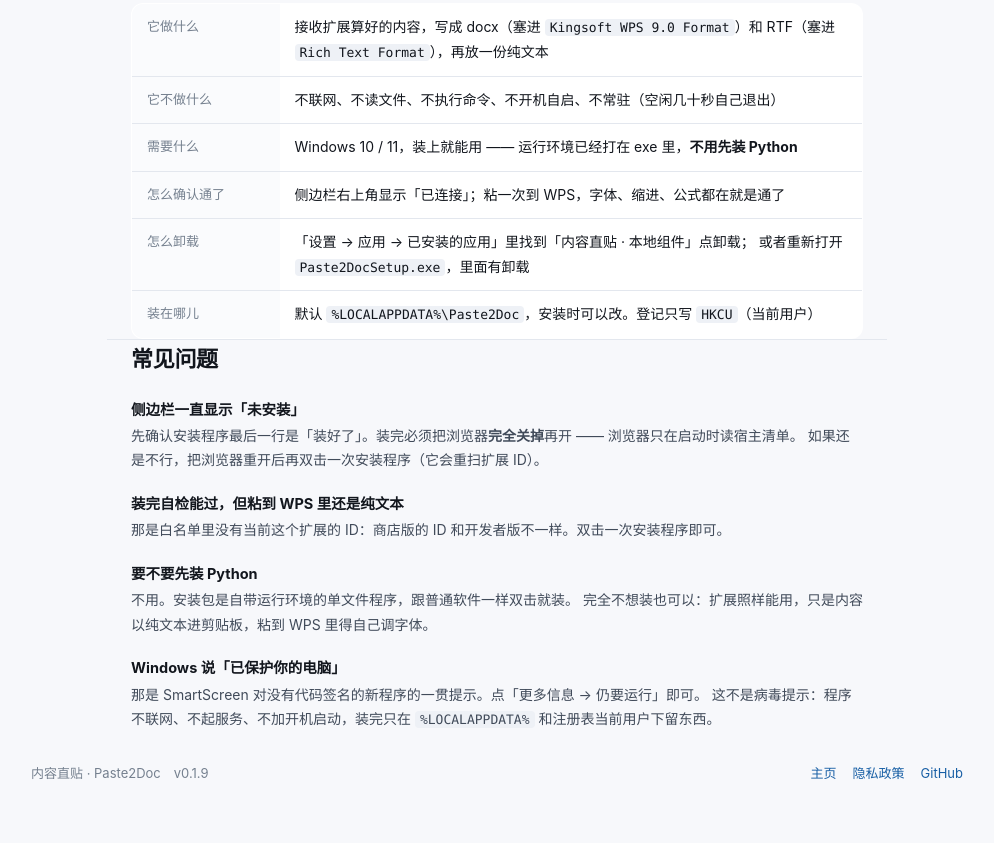
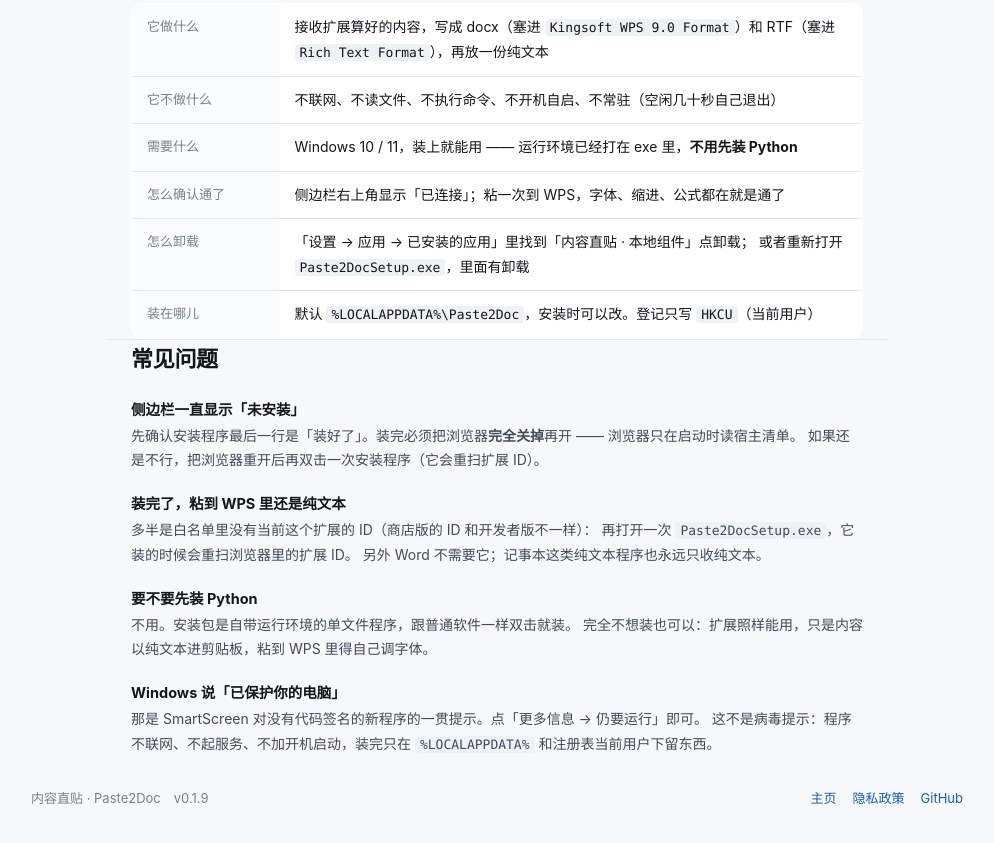
Before and after one commit to xuanyuan121/paste2doc, a plain HTML site: page host.html in a window 1280 px wide. Shown: the part 881-1724 px from the top of the page, without its empty margins (143-1137 px from the left). Drawn offline with Linux system fonts and the light colour scheme.

Commit message:
pages: host.html

```diff
--- a/host.html
+++ b/host.html
@@ -158,8 +158,10 @@
     <dd>先确认安装程序最后一行是「装好了」。装完必须把浏览器<b>完全关掉</b>再开 —— 浏览器只在启动时读宿主清单。
       如果还是不行，把浏览器重开后再双击一次安装程序（它会重扫扩展 ID）。</dd>
 
-    <dt>装完自检能过，但粘到 WPS 里还是纯文本</dt>
-    <dd>那是白名单里没有当前这个扩展的 ID：商店版的 ID 和开发者版不一样。双击一次安装程序即可。</dd>
+    <dt>装完了，粘到 WPS 里还是纯文本</dt>
+    <dd>多半是白名单里没有当前这个扩展的 ID（商店版的 ID 和开发者版不一样）：
+      再打开一次 <code>Paste2DocSetup.exe</code>，它装的时候会重扫浏览器里的扩展 ID。
+      另外 Word 不需要它；记事本这类纯文本程序也永远只收纯文本。</dd>
 
     <dt>要不要先装 Python</dt>
     <dd>不用。安装包是自带运行环境的单文件程序，跟普通软件一样双击就装。
```
